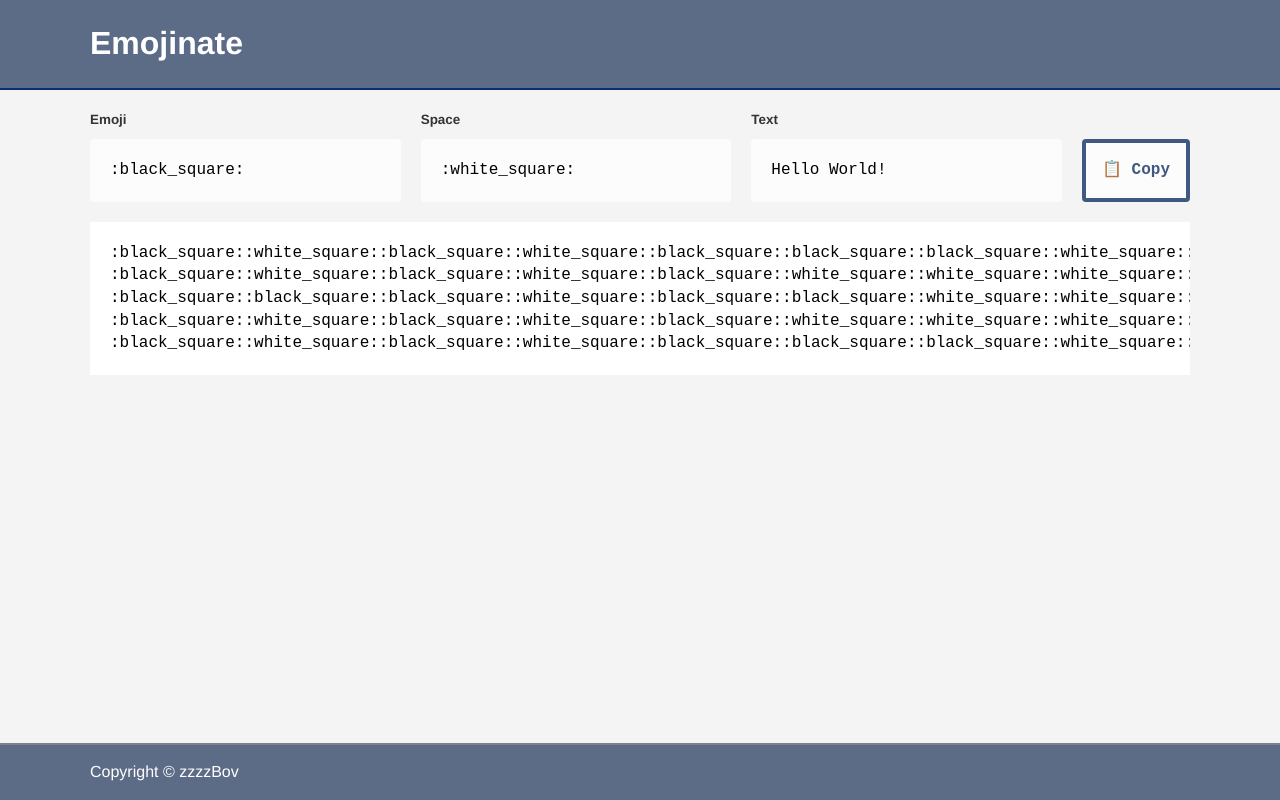
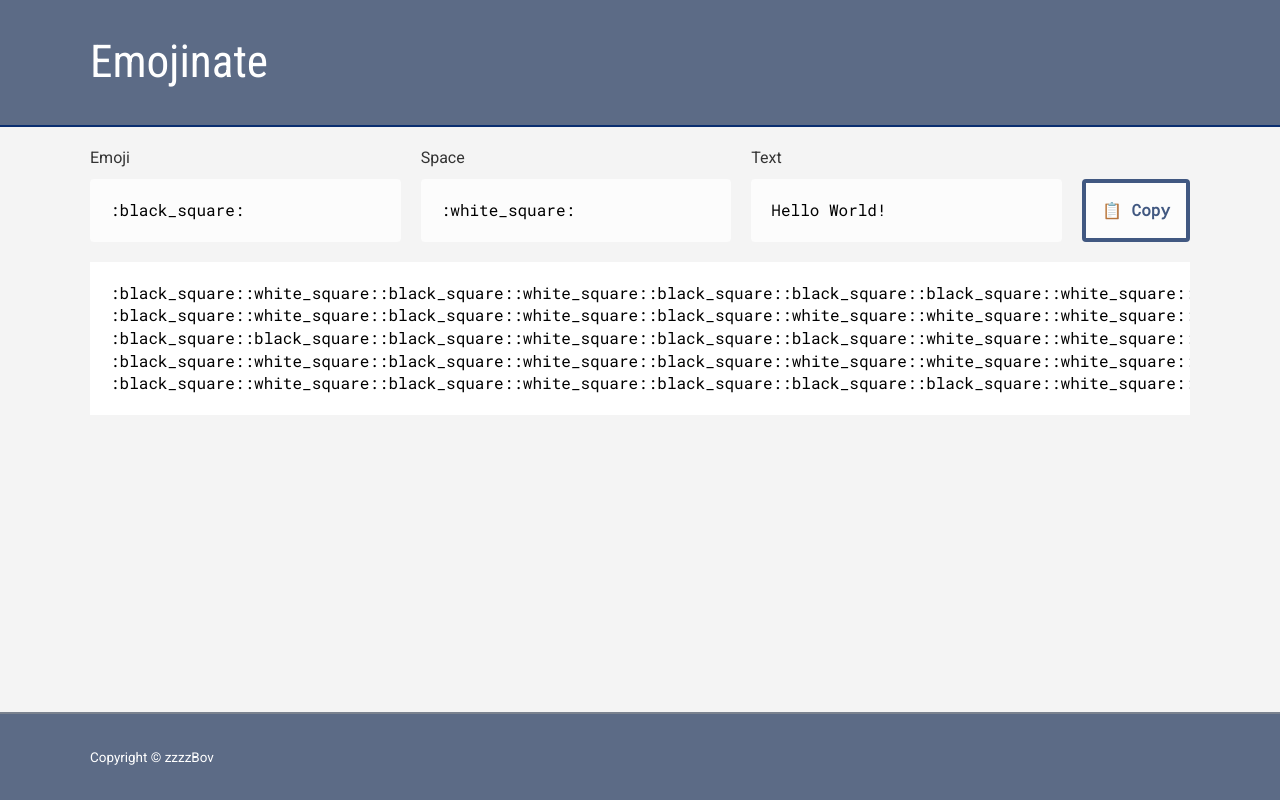
Before and after one commit to zzzzBov/emojinate, a React (Create React App) app: page / in a window 1280 px wide. Built offline with nearby package versions, Linux system fonts and the light colour scheme.

Commit message:
Styles
update fonts to use roboto variants
update headings
update footer

```diff
--- a/src/scss/components/_Footer.scss
+++ b/src/scss/components/_Footer.scss
@@ -3,8 +3,10 @@
   border-top: 0.2rem solid $blueA;
   color: $white;
   display: grid;
+  font-size: $d1 * 1em;
   grid-template-columns:
     [wide-start] 2rem [normal-start] 1fr [normal-end] 2rem [wide-end];
+  padding: 2rem 0;
   row-gap: 2rem;
 
   @include media(md, lg) {
--- a/src/scss/components/_TextField.scss
+++ b/src/scss/components/_TextField.scss
@@ -7,8 +7,6 @@
 
   &_label {
     color: $gray3;
-    font-size: $d1 * 1em;
-    font-weight: bold;
     grid-area: label;
   }
 
--- a/src/scss/core/_headings.scss
+++ b/src/scss/core/_headings.scss
@@ -0,0 +1,33 @@
+h1,
+h2,
+h3,
+h4,
+h5,
+h6 {
+  font-family: $heading;
+  font-weight: normal;
+}
+
+h1 {
+  font-size: $u6 * 1em;
+}
+
+h2 {
+  font-size: $u5 * 1em;
+}
+
+h3 {
+  font-size: $u4 * 1em;
+}
+
+h4 {
+  font-size: $u3 * 1em;
+}
+
+h5 {
+  font-size: $u2 * 1em;
+}
+
+h6 {
+  font-size: $u1 * 1em;
+}
--- a/src/scss/fonts/_index.scss
+++ b/src/scss/fonts/_index.scss
@@ -0,0 +1 @@
+@import url('https://fonts.googleapis.com/css?family=Roboto|Roboto+Condensed|Roboto+Mono');
--- a/src/scss/variables/_fonts.scss
+++ b/src/scss/variables/_fonts.scss
@@ -1,2 +1,3 @@
-$sans: Helvetica, Arial, sans-serif;
-$mono: 'Courier New', monospace;
+$heading: 'Roboto Condensed', sans-serif;
+$sans: 'Roboto', Helvetica, Arial, sans-serif;
+$mono: 'Roboto Mono', monospace;
```
